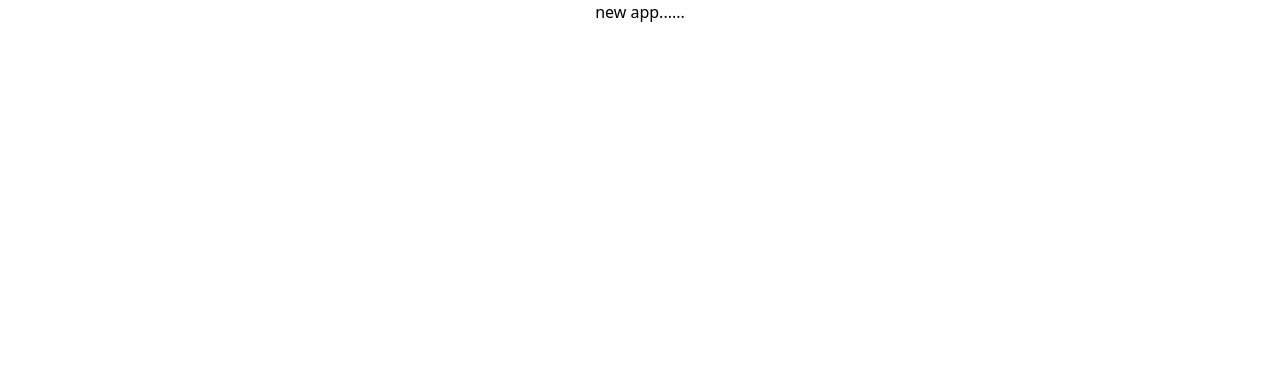
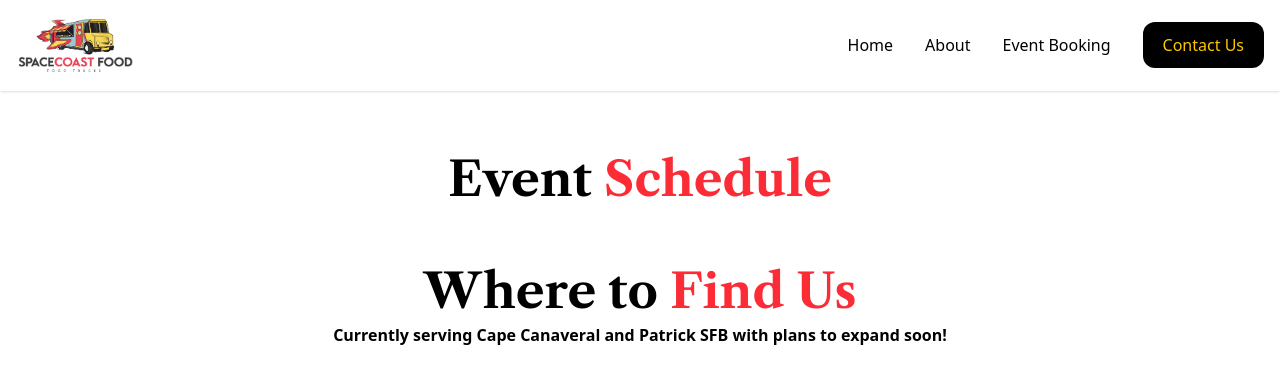
Before and after one commit to tonmoytr/calender-app, a Next.js app: page / in a window 1280 px wide. Shown: the top 384 px of the page. Built offline with nearby package versions, Linux system fonts and the light colour scheme.

Commit message:
navbar completed

```diff
--- /dev/null
+++ b/app/components/FindUs.js
@@ -0,0 +1,32 @@
+import { Libre_Caslon_Text } from "next/font/google";
+
+const libreCaslon = Libre_Caslon_Text({
+  subsets: ["latin"],
+  weight: ["700"],
+  display: "swap",
+});
+
+export default function FindUs() {
+  return (
+    <div className="text-center">
+      <div>
+        <h1 className={`${libreCaslon.className} text-5xl mb-2`}>
+          Where to <span className="text-red-500">Find Us</span>
+        </h1>
+        <p className="text-md font-semibold">
+          Currently serving Cape Canaveral and Patrick SFB with plans to expand
+          soon!
+        </p>
+      </div>
+      <div className="bg-black">
+        <div>
+            {/* map/ left side content */}
+
+        </div>
+        <div>
+            {/* right side content. */}
+        </div>
+      </div>
+    </div>
+  );
+}
--- a/app/components/Navbar.js
+++ b/app/components/Navbar.js
@@ -0,0 +1,64 @@
+"use client";
+import { useState } from "react";
+import { Menu, X } from "lucide-react";
+import Link from "next/link";
+import Image from "next/image";
+import img from "../../public/assets/logo.png";
+
+export default function Navbar() {
+  const [isOpen, setIsOpen] = useState(false);
+
+  return (
+    <nav className="bg-white shadow">
+      <div className="container mx-auto px-4 py-4 flex items-center justify-between">
+        {/* Logo */}
+        <div className="text-2xl font-bold">
+          <Image src={img} alt="logo-img" width={120} height={120} />
+        </div>
+
+        {/* Desktop Links */}
+        <div className="hidden md:flex gap-8">
+          <Link href="#">
+            <span className="hover:text-yellow-500">Home</span>
+          </Link>
+          <Link href="#">
+            <span className="hover:text-yellow-500">About</span>
+          </Link>
+          <Link href="#">
+            <span className="hover:text-yellow-500">Event Booking</span>
+          </Link>
+          <Link href="#contact">
+            <span className="text-yellow-400 bg-black px-5 py-3 rounded-xl hover:text-red-600">
+              Contact Us
+            </span>
+          </Link>
+        </div>
+
+        {/* Mobile Menu Button */}
+        <button className="md:hidden" onClick={() => setIsOpen(!isOpen)}>
+          {isOpen ? <X className="w-6 h-6" /> : <Menu className="w-6 h-6" />}
+        </button>
+      </div>
+
+      {/* Mobile Links */}
+      {isOpen && (
+        <div className="md:hidden px-4 pb-4">
+          <div className="flex flex-col gap-4">
+            <Link href="#">
+              <span className="hover:text-blue-600">Home</span>
+            </Link>
+            <Link href="#">
+              <span className="hover:text-blue-600">About</span>
+            </Link>
+            <Link href="#">
+              <span className="hover:text-blue-600">Services</span>
+            </Link>
+            <Link href="#">
+              <span className="hover:text-blue-600">Contact</span>
+            </Link>
+          </div>
+        </div>
+      )}
+    </nav>
+  );
+}
--- /dev/null
+++ b/app/components/SectionTitle.js
@@ -0,0 +1,17 @@
+import { Libre_Caslon_Text } from "next/font/google";
+
+const libreCaslon = Libre_Caslon_Text({
+  subsets: ["latin"],
+  weight: ["700"],
+  display: "swap",
+});
+
+export default function SectionTitle() {
+  return (
+    <div className="my-16 text-center">
+      <h1 className={`${libreCaslon.className} text-5xl `}>
+        Event <span className="text-red-500">Schedule</span>
+      </h1>
+    </div>
+  );
+}
--- a/app/globals.css
+++ b/app/globals.css
@@ -1,4 +1,5 @@
 @import "tailwindcss";
+
 /*
 :root {
   --background: #ffffff;
--- a/app/layout.js
+++ b/app/layout.js
@@ -1,5 +1,6 @@
 import { Geist, Geist_Mono } from "next/font/google";
 import "./globals.css";
+import Navbar from "./components/Navbar";
 
 const geistSans = Geist({
   variable: "--font-geist-sans",
@@ -19,6 +20,7 @@ export const metadata = {
 export default function RootLayout({ children }) {
   return (
     <html lang="en">
+      <Navbar></Navbar>
       <body
         className={`${geistSans.variable} ${geistMono.variable} antialiased`}
       >
--- a/app/page.js
+++ b/app/page.js
@@ -1,11 +1,12 @@
 import Image from "next/image";
+import SectionTitle from "./components/SectionTitle";
+import FindUs from "./components/FindUs";
 
 export default function Home() {
   return (
-    <main className="text-center">
-      <h1>
-        new app......
-      </h1>
+    <main className="container mx-auto">
+      <SectionTitle></SectionTitle>
+      <FindUs></FindUs>
     </main>
   );
 }
--- a/package.json
+++ b/package.json
@@ -11,6 +11,7 @@
   "dependencies": {
     "@heroui/react": "^2.7.6",
     "framer-motion": "^12.7.2",
+    "lucide-react": "^0.488.0",
     "next": "15.3.0",
     "react": "^19.0.0",
     "react-dom": "^19.0.0"
```
Also changed, not shown: public/assets/logo.png (added), 1 other file (tests, documents, lock files or other folders).
